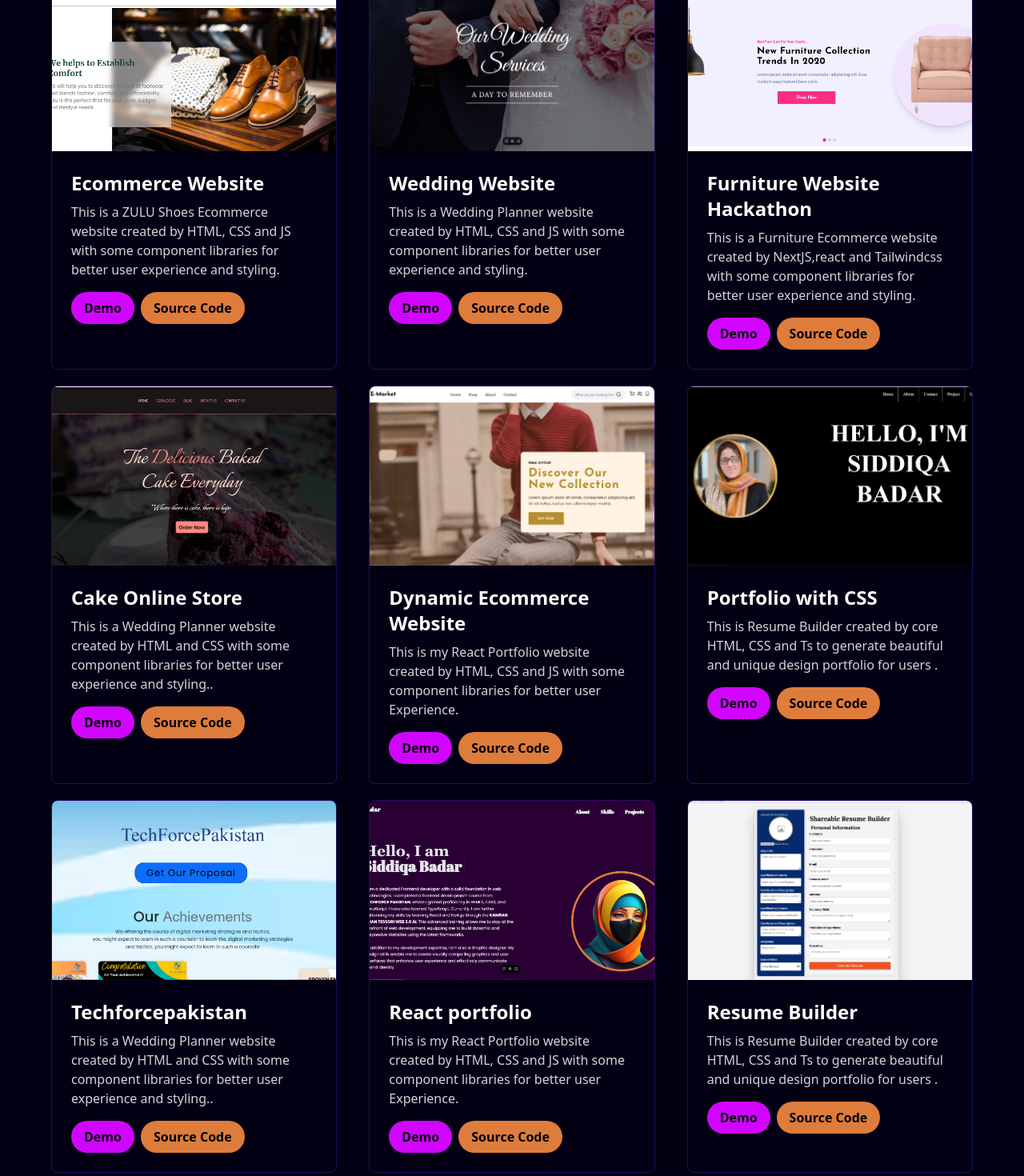
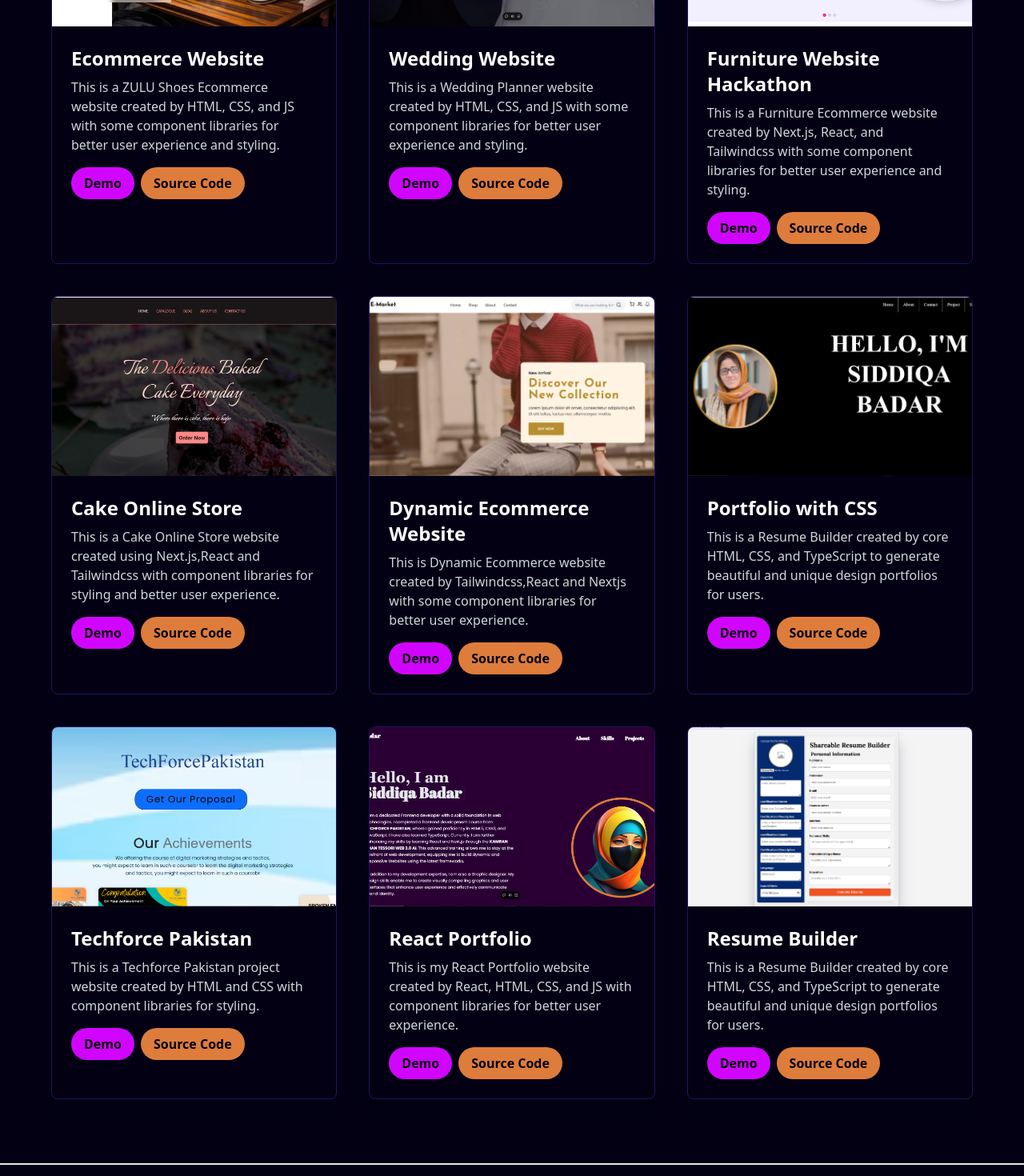
Before and after one commit to Siddiqa77/Nextjs-Milestone2-Project-Portfolio, a Next.js app: page /project in a window 1280 px wide. Shown: the part 380-1850 px from the top of the page at 80% size. Built offline with nearby package versions, Linux system fonts and the light colour scheme; a web font is replaced by a local one.

Commit message:
Final change

```diff
--- a/src/app/project/page.tsx
+++ b/src/app/project/page.tsx
@@ -1,92 +1,81 @@
-import ProjectCard from '@/components/sub/ProjectCard'
-import React from 'react'
-
+import ProjectCard from '@/components/sub/ProjectCard';
+import React from 'react';
 
 const Projects = () => {
   return (
-        <div className='flex flex-col items-center justify-center py-20'>
-           <h1 className="text-[35px] font-serif font-extrabold sm:text-6xl text-3xl mb-4 text-gray-100 md:mt-2 md:ml-[60px]  text-transparent bg-clip-text bg-gradient-to-r from-purple-500 to-cyan-500 py-20">
+    <div className="flex flex-col items-center justify-center py-20">
+      <h1 className="text-[35px] font-serif font-extrabold sm:text-6xl text-3xl mb-12 text-gray-100 text-transparent bg-clip-text bg-gradient-to-r from-purple-500 to-cyan-500">
         My Projects
       </h1>
 
-           {/* First Row */}
-            <div className='h-full w-full flex flex-col md:flex-row gap-10 px-16 mt-5'>
+      {/* Responsive Grid Layout */}
+      <div className="grid grid-cols-1 sm:grid-cols-2 lg:grid-cols-3 gap-10 px-6 md:px-16 w-full">
         <ProjectCard
           title="Ecommerce Website"
-                   description="This is a ZULU Shoes Ecommerce website created by HTML, CSS and JS with some component libraries for better user experience and styling."
+          description="This is a ZULU Shoes Ecommerce website created by HTML, CSS, and JS with some component libraries for better user experience and styling."
           src="/project1.png"
           demourl="https://internship-pakistan-task-4.vercel.app/"
           codeurl="https://github.com/Siddiqa77/Internship-Pakistan-Task-4"
         />
         <ProjectCard
           title="Wedding Website"
-                      description="This is a Wedding Planner website created by HTML, CSS and JS with some component libraries for better user experience and styling."
+          description="This is a Wedding Planner website created by HTML, CSS, and JS with some component libraries for better user experience and styling."
           src="/project2.png"
           demourl="https://wedding-planner-website-liard.vercel.app/"
           codeurl="https://github.com/Siddiqa77/Wedding-Planner-Website"
         />
         <ProjectCard
           title="Furniture Website Hackathon"
-                   description="This is a Furniture Ecommerce website created by NextJS,react  and Tailwindcss with some component libraries for better user experience and styling."
+          description="This is a Furniture Ecommerce website created by Next.js, React, and Tailwindcss with some component libraries for better user experience and styling."
           src="/project3.png"
           demourl="https://final-figma-hackathon.vercel.app/"
           codeurl="https://github.com/Siddiqa77/Final-Figma-Hackathon"
         />
-                </div>
-
-           {/* Second Row */}
-            <div className='h-full w-full flex flex-col md:flex-row gap-10 px-16 mt-5'>
         <ProjectCard
-                   title="Cake Online Store "
-                   description="This is a Wedding Planner website created by HTML and CSS with some component libraries for better user experience and styling.."
+          title="Cake Online Store"
+          description="This is a Cake Online Store website created using Next.js,React and Tailwindcss with component libraries for styling and better user experience."
           src="/project4.png"
           demourl="https://nextjs-milestone2-assignment-ten.vercel.app/"
           codeurl="https://github.com/Siddiqa77/Nextjs-Milestone2-Assignment"
         />
         <ProjectCard
           title="Dynamic Ecommerce Website"
-                    description="This is my React Portfolio website created by HTML, CSS and JS with some component libraries for better user Experience.  "
+          description="This is Dynamic Ecommerce  website created by Tailwindcss,React and Nextjs with some component libraries for better user experience."
           src="/project5.png"
           demourl="https://milestone3-nextjs-ecommerce-website.vercel.app/"
           codeurl="https://github.com/Siddiqa77/Milestone3-Nextjs-Ecommerce-Website"
         />
         <ProjectCard
           title="Portfolio with CSS"
-                   description="This is Resume Builder  created by core HTML, CSS and Ts to generate beautiful and unique design portfolio for users ."
+          description="This is a Resume Builder created by core HTML, CSS, and TypeScript to generate beautiful and unique design portfolios for users."
           src="/project6.png"
           demourl="https://next-js-milestone-2-project-with-css.vercel.app/"
           codeurl="https://github.com/Siddiqa77/NextJS-Milestone-2-Project-with-CSS"
         />
-            </div>
-
-            {/* Third Row */}
-            <div className='h-full w-full flex flex-col md:flex-row gap-10 px-16 mt-5'>
         <ProjectCard
-                   title="Techforcepakistan "
-                   description="This is a Wedding Planner website created by HTML and CSS with some component libraries for better user experience and styling.."
+          title="Techforce Pakistan"
+          description="This is a Techforce Pakistan project website created by HTML and CSS with component libraries for styling."
           src="/project7.png"
           demourl="https://js-website-8cddd.web.app/"
           codeurl="https://github.com/Siddiqa77/Portfolio/tree/main/Techforce%20Pakistan"
         />
         <ProjectCard
-                    title="React portfolio"
-                    description="This is my React Portfolio website created by HTML, CSS and JS with some component libraries for better user Experience.  "
+          title="React Portfolio"
+          description="This is my React Portfolio website created by React, HTML, CSS, and JS with component libraries for better user experience."
           src="/project8.png"
           demourl="https://react-portfolio-opal-ten.vercel.app/"
           codeurl="https://github.com/Siddiqa77/React-Portfolio"
         />
         <ProjectCard
           title="Resume Builder"
-                   description="This is Resume Builder  created by core HTML, CSS and Ts to generate beautiful and unique design portfolio for users ."
+          description="This is a Resume Builder created by core HTML, CSS, and TypeScript to generate beautiful and unique design portfolios for users."
           src="/project9.png"
           demourl="https://milestone-5-azure.vercel.app/"
           codeurl="https://github.com/Siddiqa77/Milestone-5"
         />
-
-
       </div>
     </div>
-    )
-}
+  );
+};
 
-export default Projects
+export default Projects;
```
Lines whose indentation alone changed are shown as unchanged.
